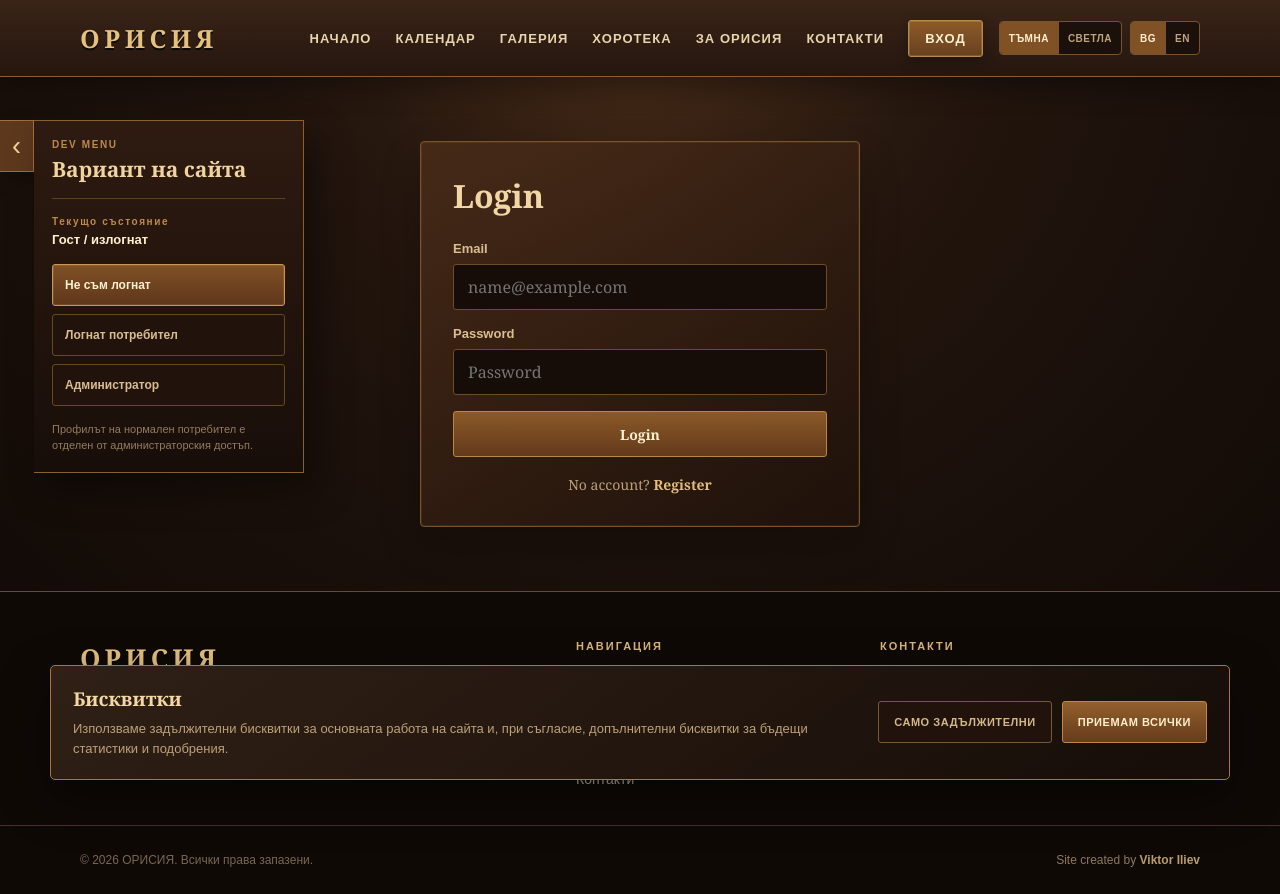
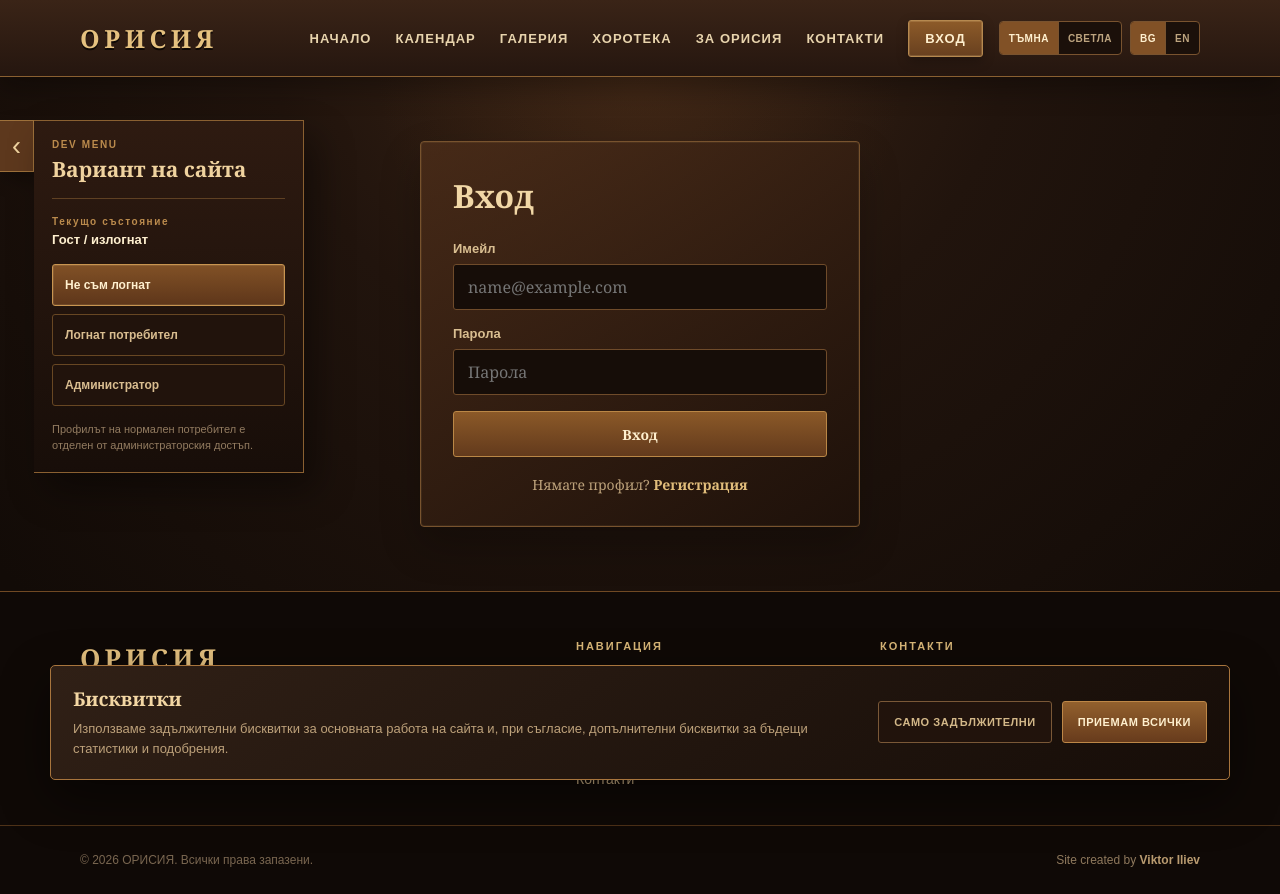
Before and after one commit to viktor132607/Orisia.Client, a Next.js app: page /login in a window 1280 px wide. Built offline with nearby package versions, Linux system fonts and the light colour scheme.

Commit message:
Translate login page

```diff
--- a/src/app/login/page.tsx
+++ b/src/app/login/page.tsx
@@ -1,10 +1,25 @@
 "use client";
+
 import Link from "next/link";
-import {useRouter} from "next/navigation";
+import { useRouter } from "next/navigation";
+import useLanguage from "../../components/useLanguage";
 
-export default function Page(){
-  const router=useRouter();
-  return <main className="page"><div className="container auth-wrap"><form className="auth-card" onSubmit={(e)=>{e.preventDefault();router.push("/account")}}>
-    <h1>Login</h1><div className="field"><label>Email</label><input type="email" placeholder="name@example.com"/></div><div className="field"><label>Password</label><input type="password" placeholder="Password"/></div><button className="primary-btn" type="submit">Login</button><div className="auth-switch">No account? <Link href="/register">Register</Link></div>
-  </form></div></main>
+export default function Page() {
+  const router = useRouter();
+  const language = useLanguage();
+  const isBg = language === "bg";
+
+  return (
+    <main className="page">
+      <div className="container auth-wrap">
+        <form className="auth-card" onSubmit={(event) => { event.preventDefault(); router.push("/account"); }}>
+          <h1>{isBg ? "Вход" : "Login"}</h1>
+          <div className="field"><label>{isBg ? "Имейл" : "Email"}</label><input type="email" placeholder="name@example.com" /></div>
+          <div className="field"><label>{isBg ? "Парола" : "Password"}</label><input type="password" placeholder={isBg ? "Парола" : "Password"} /></div>
+          <button className="primary-btn" type="submit">{isBg ? "Вход" : "Login"}</button>
+          <div className="auth-switch">{isBg ? "Нямате профил? " : "No account? "}<Link href="/register">{isBg ? "Регистрация" : "Register"}</Link></div>
+        </form>
+      </div>
+    </main>
+  );
 }
```
